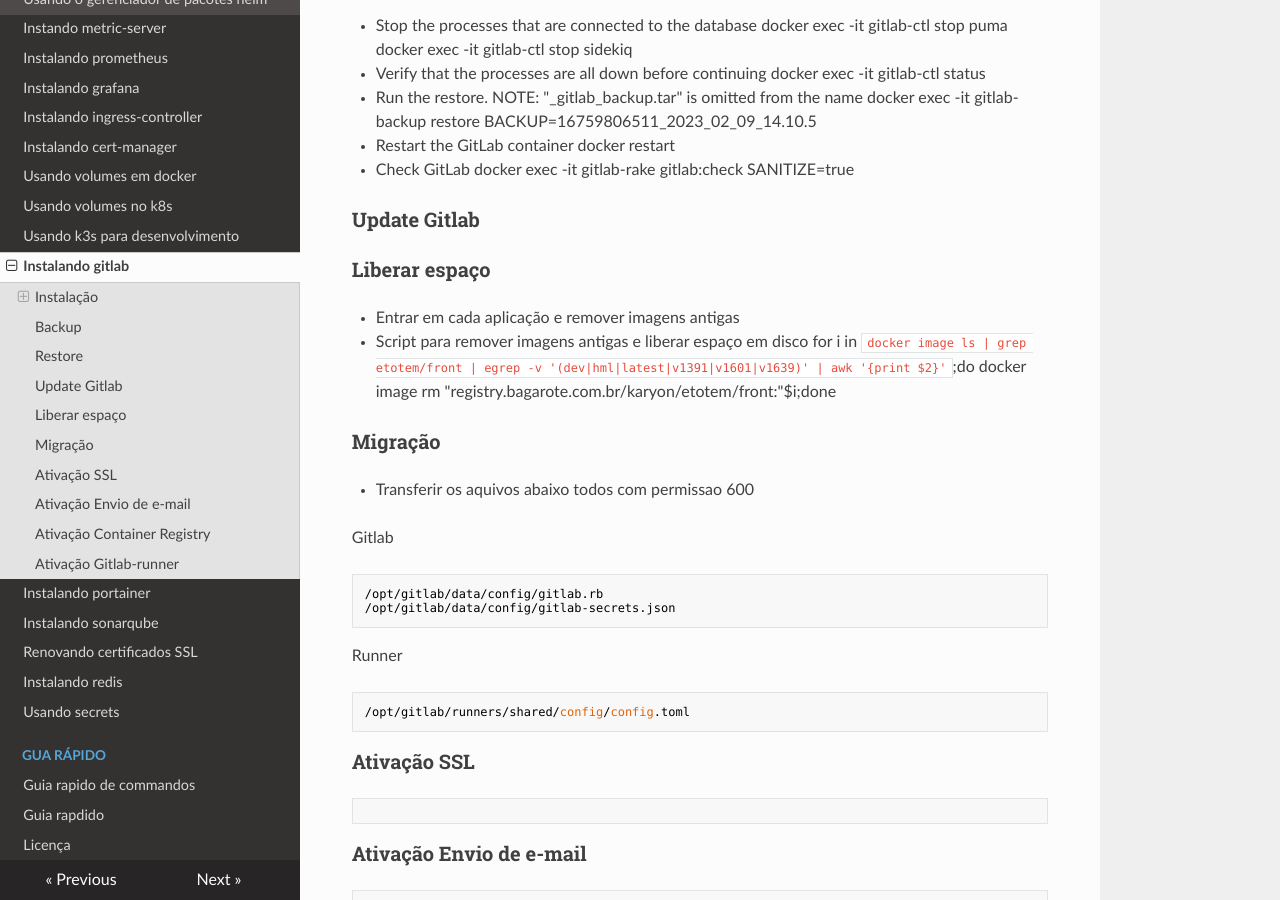
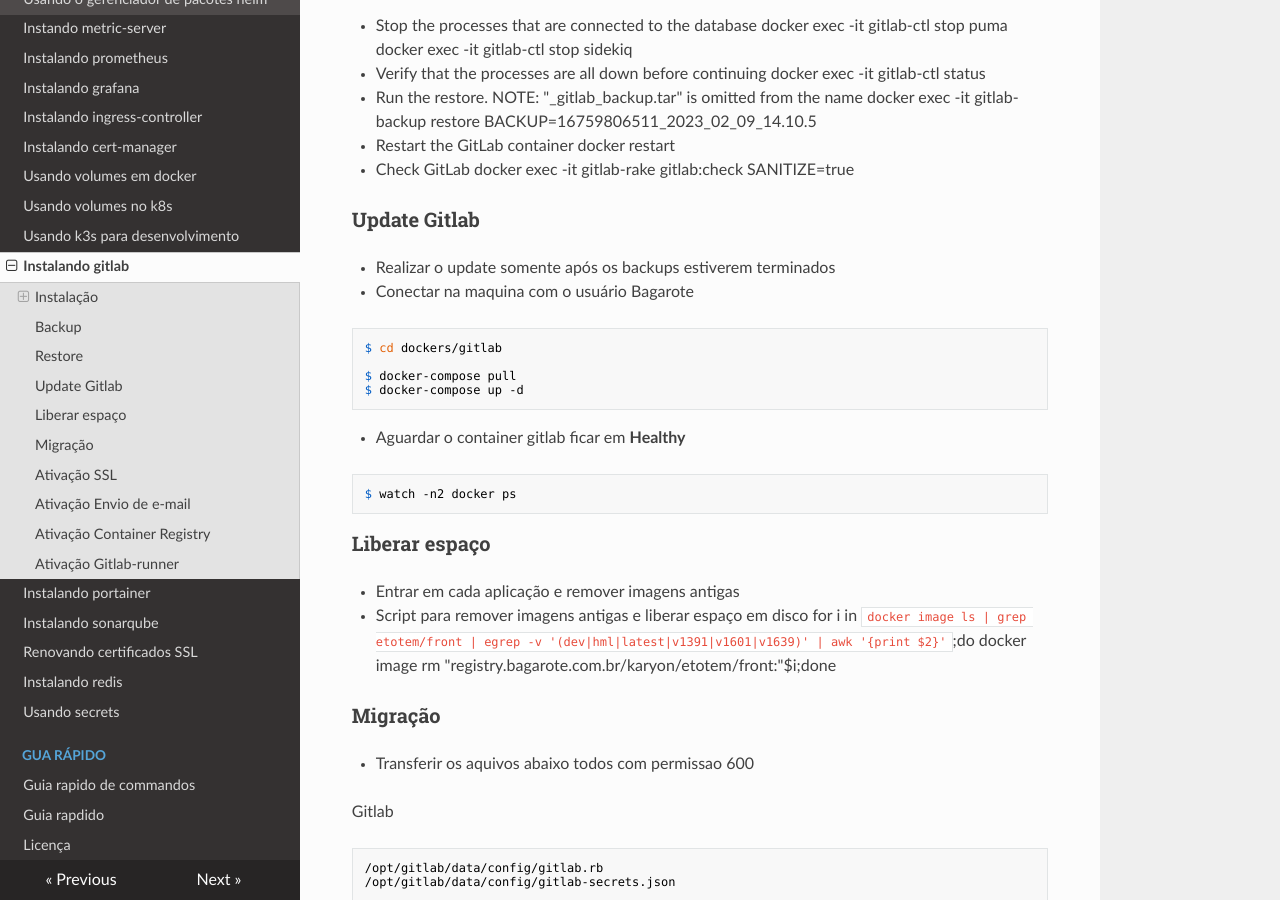
Before and after one commit to celsonery/kubernetes-docs, an MkDocs documentation site: the page built from docs/23-gitlab.md, in a window 1280 px wide and 900 px high, scrolled down 568 px. Built offline with MkDocs 1.6.1, drawn with Linux system fonts in a browser that asks for light colours; nearby versions of some CDN libraries.

Commit message:
feat: Adiciona update ao gitlab e endereco do prometheus ao grafana

````diff
--- a/docs/23-gitlab.md
+++ b/docs/23-gitlab.md
@@ -43,7 +43,20 @@
 
 
 ### Update Gitlab
+- Realizar o update somente após os backups estiverem terminados
 
+- Conectar na maquina com o usuário Bagarote
+```
+$ cd dockers/gitlab
+
+$ docker-compose pull
+$ docker-compose up -d
+```
+
+- Aguardar o container gitlab ficar em **Healthy**
+```
+$ watch -n2 docker ps
+```
 
 ### Liberar espaço
 
````
Also changed, not shown: docs/15-grafana.md (+5 -0 lines).
